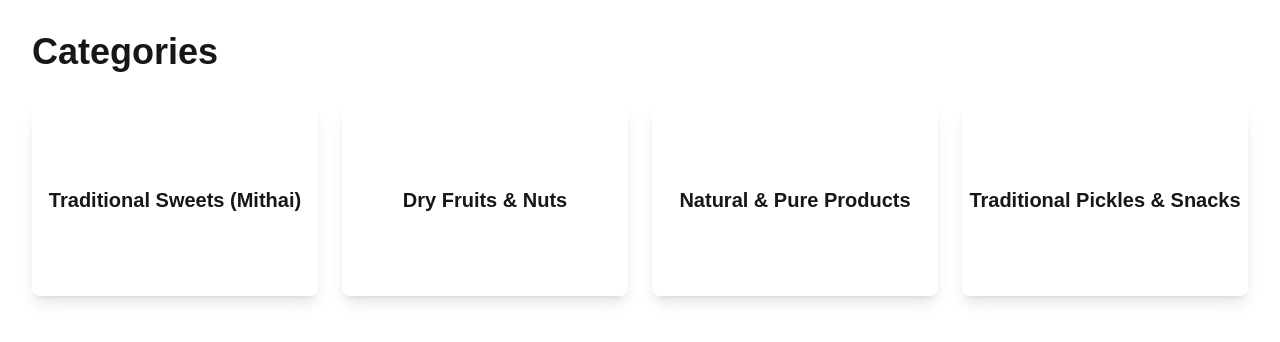
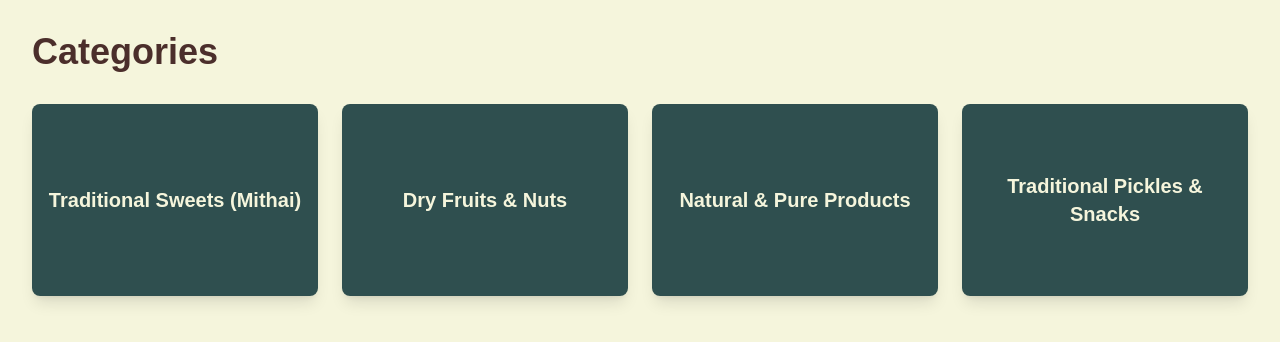
Before and after one commit to SahilIjaz/soghat, a Next.js app: page / in a window 1280 px wide. Shown: the top 342 px of the page. Built offline with nearby package versions, Linux system fonts and the light colour scheme.

Commit message:
main page modified

```diff
--- a/app/page.tsx
+++ b/app/page.tsx
@@ -1,13 +1,14 @@
-
 "use client";
 import Link from "next/link";
 import { categories } from "../lib/data";
-import Image from "next/image";
 
 export default function HomePage() {
   return (
-    <div className="min-h-screen bg-beige p-8">
-      <h1 className="text-4xl font-bold text-dark-brown mb-8">Categories</h1>
+    <div className="min-h-screen p-8" style={{ backgroundColor: "#F5F5DC" }}>
+      <h1 className="text-4xl font-bold mb-8" style={{ color: "#4B2E2B" }}>
+        Categories
+      </h1>
+
       <div className="grid grid-cols-1 sm:grid-cols-2 lg:grid-cols-4 gap-6">
         {categories.map((category) => (
           <Link
@@ -15,8 +16,14 @@ export default function HomePage() {
             href={`/category/${category.id}`}
             className="relative group rounded-lg overflow-hidden shadow-lg"
           >
-            <div className="bg-dark-green h-48 flex items-center justify-center">
-              <h2 className="text-beige text-xl font-semibold">
+            <div
+              className="h-48 flex items-center justify-center transition duration-300 hover:brightness-90"
+              style={{ backgroundColor: "#2F4F4F" }}
+            >
+              <h2
+                className="text-xl font-semibold text-center px-2"
+                style={{ color: "#F5F5DC" }}
+              >
                 {category.name}
               </h2>
             </div>
```
